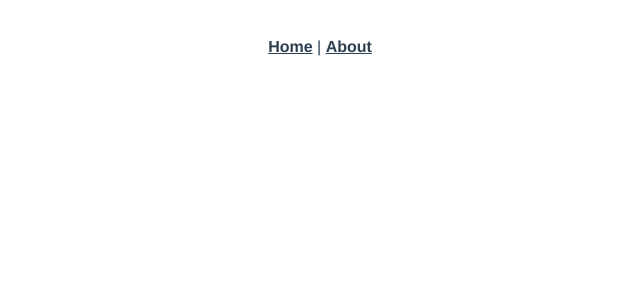
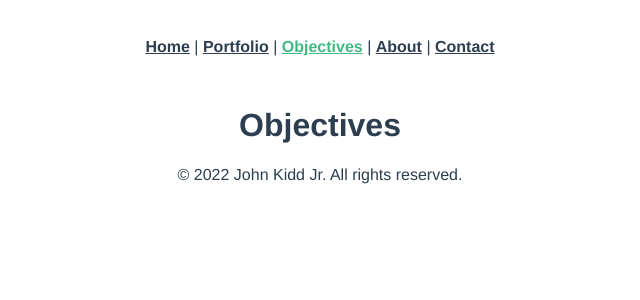
Before and after one commit to johnkiddjr/johnkiddjr.com, a Vue app in the folder ui/: page /objectives in a window 1280 px wide. Before the commit this address had no page. Shown: the top 300 px of the page, without its empty margins (320-960 px from the left). Built offline with nearby package versions, Linux system fonts and the light colour scheme.

Commit message:
added objectives page, moved nav to header and created footer

```diff
--- a/ui/src/App.vue
+++ b/ui/src/App.vue
@@ -1,12 +1,25 @@
 <template>
-  <nav>
-    <router-link to="/">Home</router-link> |
-    <router-link to="/about">About</router-link>
-  </nav>
-  <router-view/>
+  <div>
+    <Header />
+    <router-view/>
+    <Footer />
+  </div>
 </template>
 
+<script lang="ts">
+import Header from './components/Header.vue';
+import Footer from './components/Footer.vue';
+
+export default {
+  components: {
+    Header,
+    Footer,
+  },
+};
+</script>
+
 <style lang="scss">
+
 #app {
   font-family: Avenir, Helvetica, Arial, sans-serif;
   -webkit-font-smoothing: antialiased;
--- /dev/null
+++ b/ui/src/components/Footer.vue
@@ -0,0 +1,13 @@
+<template>
+  <div>
+    &copy; 2022 John Kidd Jr. All rights reserved.
+  </div>
+</template>
+
+<script lang="ts">
+import { defineComponent } from 'vue';
+
+export default defineComponent({
+  name: 'FooterComponent',
+});
+</script>
--- /dev/null
+++ b/ui/src/components/Header.vue
@@ -0,0 +1,17 @@
+<template>
+  <nav>
+    <router-link to="/">Home</router-link> |
+    <router-link to="/portfolio">Portfolio</router-link> |
+    <router-link to="/objectives">Objectives</router-link> |
+    <router-link to="/about">About</router-link> |
+    <router-link to="/contact">Contact</router-link>
+  </nav>
+</template>
+
+<script lang="ts">
+import { defineComponent } from 'vue';
+
+export default defineComponent({
+  name: 'HeaderComponent',
+});
+</script>
--- a/ui/src/router/index.ts
+++ b/ui/src/router/index.ts
@@ -15,6 +15,11 @@ const routes: Array<RouteRecordRaw> = [
     // which is lazy-loaded when the route is visited.
     component: () => import(/* webpackChunkName: "about" */ '../views/AboutView.vue'),
   },
+  {
+    path: '/objectives',
+    name: 'objectives',
+    component: () => import('../views/ObjectivesView.vue'),
+  },
 ];
 
 const router = createRouter({
--- /dev/null
+++ b/ui/src/views/ObjectivesView.vue
@@ -0,0 +1,15 @@
+<template>
+  <div class="objectives">
+    <h1>Objectives</h1>
+    <span class="bodytext">
+    </span>
+  </div>
+</template>
+
+<script lang="ts">
+import { defineComponent } from 'vue';
+
+export default defineComponent({
+  name: 'ObjectivesView',
+});
+</script>
```
